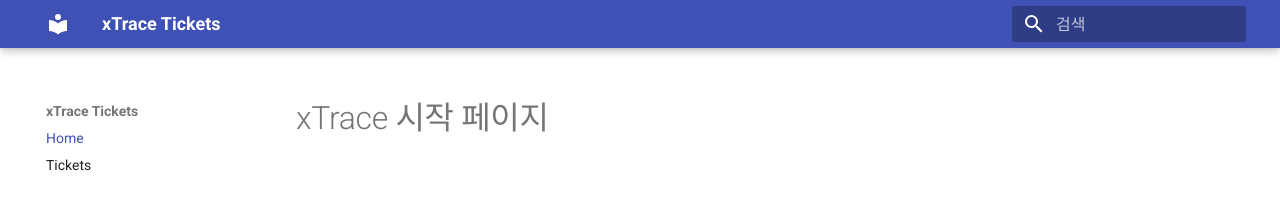
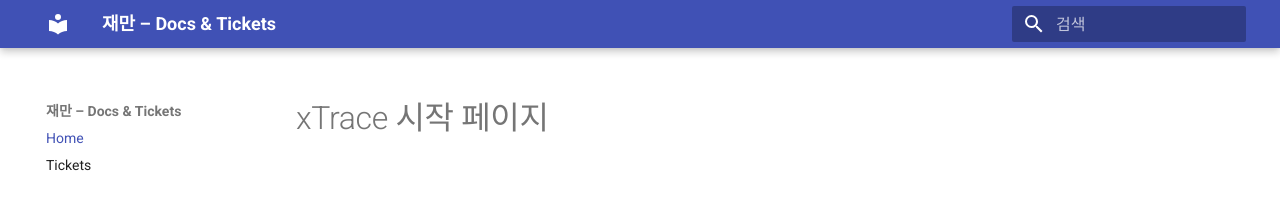
Before and after one commit to rlawoaks/xTrace, an MkDocs documentation site: the page built from docs/index.md, in a window 1280 px wide. Shown: the top 206 px of the page. Built offline with MkDocs 1.6.1 and Material for MkDocs 9.7.7, drawn with Linux system fonts in a browser that asks for light colours; part of the change alters nothing that is shown.

Commit message:
Update mkdocs.yml

```diff
--- a/mkdocs.yml
+++ b/mkdocs.yml
@@ -1,14 +1,15 @@
-site_name: xTrace Tickets
+site_name: 재만 – Docs & Tickets
+site_url: https://rlawoaks.github.io/
+
 theme:
   name: material
   language: ko
 
 plugins:
   - search
-  - awesome-pages        # 자동 네비게이션 플러그인
+  - awesome-pages
 
-use_directory_urls: false # HTML 파일(…/issue-001.html) 로 빌드 → 링크에 .md 제거
-
+use_directory_urls: false
 nav:
   - Home: index.md
-  - Tickets: tickets/     # tickets 폴더 전체 자동 탐색
+  - Tickets: tickets/        # xTrace에서 쓰던 폴더 그대로 사용 가능
```
